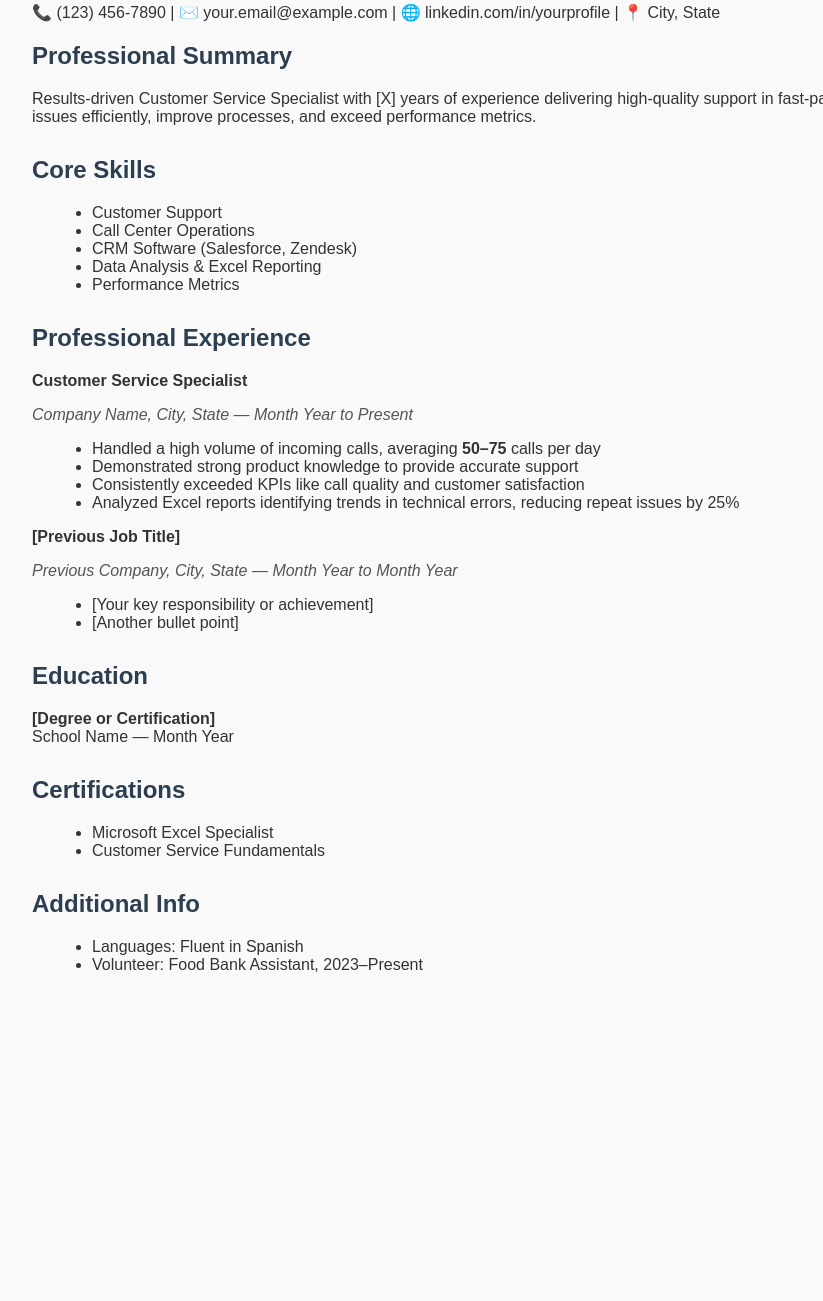
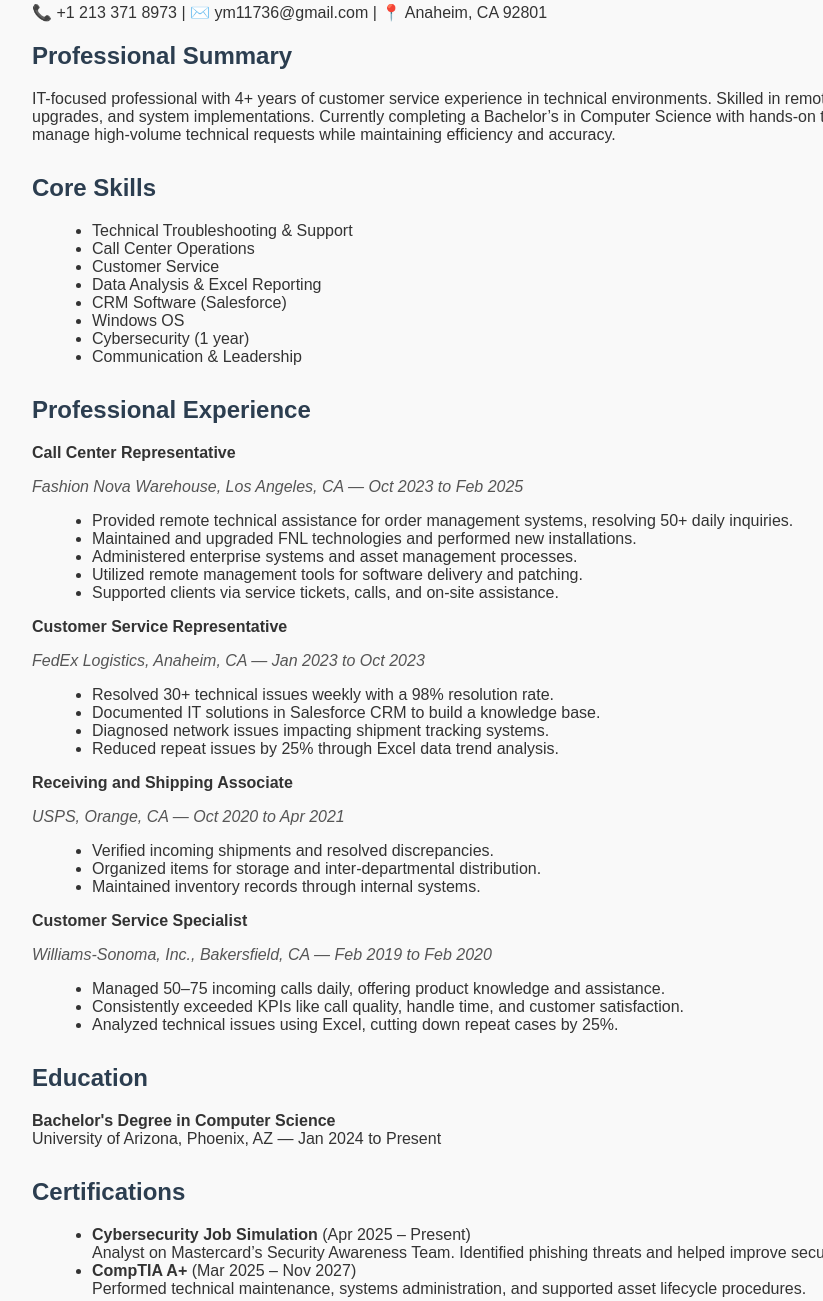
Before and after one commit to Bluejaay1145/Resume, a plain HTML site: page index.html in a window 1280 px wide. Shown: the part 95-1396 px from the top of the page, without its empty margins (8-831 px from the left). Before the commit the page ends 1109 px from the top, so only its background shows below. Drawn offline with Linux system fonts and the light colour scheme.

Commit message:
Update index.html

```diff
--- a/index.html
+++ b/index.html
@@ -2,7 +2,7 @@
 <html lang="en">
 <head>
   <meta charset="UTF-8">
-  <title>Your Name - Resume</title>
+  <title>Yonathan Mendenhall - Resume</title>
   <style>
     body {
       font-family: Arial, sans-serif;
@@ -30,62 +30,95 @@
 </head>
 <body>
 
-  <h1>Your Full Name</h1>
-  <p>📞 (123) 456-7890 | ✉️ your.email@example.com | 🌐 linkedin.com/in/yourprofile | 📍 City, State</p>
+  <h1>Yonathan Mendenhall</h1>
+  <p>📞 +1 213 371 8973 | ✉️ ym11736@gmail.com | 📍 Anaheim, CA 92801</p>
 
   <div class="section">
     <h2>Professional Summary</h2>
-    <p>Results-driven Customer Service Specialist with [X] years of experience delivering high-quality support in fast-paced environments. Proven ability to resolve customer issues efficiently, improve processes, and exceed performance metrics.</p>
+    <p>IT-focused professional with 4+ years of customer service experience in technical environments. Skilled in remote and onsite technical troubleshooting, software upgrades, and system implementations. Currently completing a Bachelor’s in Computer Science with hands-on training in cloud systems and IT support. Proven ability to manage high-volume technical requests while maintaining efficiency and accuracy.</p>
   </div>
 
   <div class="section">
     <h2>Core Skills</h2>
     <ul>
-      <li>Customer Support</li>
+      <li>Technical Troubleshooting & Support</li>
       <li>Call Center Operations</li>
-      <li>CRM Software (Salesforce, Zendesk)</li>
+      <li>Customer Service</li>
       <li>Data Analysis & Excel Reporting</li>
-      <li>Performance Metrics</li>
+      <li>CRM Software (Salesforce)</li>
+      <li>Windows OS</li>
+      <li>Cybersecurity (1 year)</li>
+      <li>Communication & Leadership</li>
     </ul>
   </div>
 
   <div class="section">
     <h2>Professional Experience</h2>
-    <p class="job-title">Customer Service Specialist</p>
-    <p class="company">Company Name, City, State — Month Year to Present</p>
+    <p class="job-title">Call Center Representative</p>
+    <p class="company">Fashion Nova Warehouse, Los Angeles, CA — Oct 2023 to Feb 2025</p>
     <ul>
-      <li>Handled a high volume of incoming calls, averaging <strong>50–75</strong> calls per day</li>
-      <li>Demonstrated strong product knowledge to provide accurate support</li>
-      <li>Consistently exceeded KPIs like call quality and customer satisfaction</li>
-      <li>Analyzed Excel reports identifying trends in technical errors, reducing repeat issues by 25%</li>
+      <li>Provided remote technical assistance for order management systems, resolving 50+ daily inquiries.</li>
+      <li>Maintained and upgraded FNL technologies and performed new installations.</li>
+      <li>Administered enterprise systems and asset management processes.</li>
+      <li>Utilized remote management tools for software delivery and patching.</li>
+      <li>Supported clients via service tickets, calls, and on-site assistance.</li>
     </ul>
 
-    <p class="job-title">[Previous Job Title]</p>
-    <p class="company">Previous Company, City, State — Month Year to Month Year</p>
+    <p class="job-title">Customer Service Representative</p>
+    <p class="company">FedEx Logistics, Anaheim, CA — Jan 2023 to Oct 2023</p>
     <ul>
-      <li>[Your key responsibility or achievement]</li>
-      <li>[Another bullet point]</li>
+      <li>Resolved 30+ technical issues weekly with a 98% resolution rate.</li>
+      <li>Documented IT solutions in Salesforce CRM to build a knowledge base.</li>
+      <li>Diagnosed network issues impacting shipment tracking systems.</li>
+      <li>Reduced repeat issues by 25% through Excel data trend analysis.</li>
+    </ul>
+
+    <p class="job-title">Receiving and Shipping Associate</p>
+    <p class="company">USPS, Orange, CA — Oct 2020 to Apr 2021</p>
+    <ul>
+      <li>Verified incoming shipments and resolved discrepancies.</li>
+      <li>Organized items for storage and inter-departmental distribution.</li>
+      <li>Maintained inventory records through internal systems.</li>
+    </ul>
+
+    <p class="job-title">Customer Service Specialist</p>
+    <p class="company">Williams-Sonoma, Inc., Bakersfield, CA — Feb 2019 to Feb 2020</p>
+    <ul>
+      <li>Managed 50–75 incoming calls daily, offering product knowledge and assistance.</li>
+      <li>Consistently exceeded KPIs like call quality, handle time, and customer satisfaction.</li>
+      <li>Analyzed technical issues using Excel, cutting down repeat cases by 25%.</li>
     </ul>
   </div>
 
   <div class="section">
     <h2>Education</h2>
-    <p><strong>[Degree or Certification]</strong><br>School Name — Month Year</p>
+    <p><strong>Bachelor's Degree in Computer Science</strong><br>University of Arizona, Phoenix, AZ — Jan 2024 to Present</p>
   </div>
 
   <div class="section">
     <h2>Certifications</h2>
     <ul>
-      <li>Microsoft Excel Specialist</li>
-      <li>Customer Service Fundamentals</li>
+      <li><strong>Cybersecurity Job Simulation</strong> (Apr 2025 – Present)<br>Analyst on Mastercard’s Security Awareness Team. Identified phishing threats and helped improve security training across departments.</li>
+      <li><strong>CompTIA A+</strong> (Mar 2025 – Nov 2027)<br>Performed technical maintenance, systems administration, and supported asset lifecycle procedures.</li>
+    </ul>
+  </div>
+
+  <div class="section">
+    <h2>Awards</h2>
+    <ul>
+      <li><strong>Reflective Communicator</strong> – Aug 2024</li>
+      <li><strong>Intentional Problem Solver</strong> – Jul 2024</li>
+      <li><strong>Reflective Decision Maker</strong> – May 2024</li>
     </ul>
   </div>
 
   <div class="section">
     <h2>Additional Info</h2>
     <ul>
-      <li>Languages: Fluent in Spanish</li>
-      <li>Volunteer: Food Bank Assistant, 2023–Present</li>
+      <li><strong>Languages:</strong> English</li>
+      <li><strong>Volunteer Work:</strong> Dynasty Imperial Drillteam and Drum Squad (Jan 2015 – Present)<br>Mentoring youth in drumming and personal growth through music and discipline.</li>
+      <li><strong>Willing to relocate:</strong> Yes</li>
+      <li><strong>Work authorization:</strong> Authorized to work in the US</li>
     </ul>
   </div>
 
```
